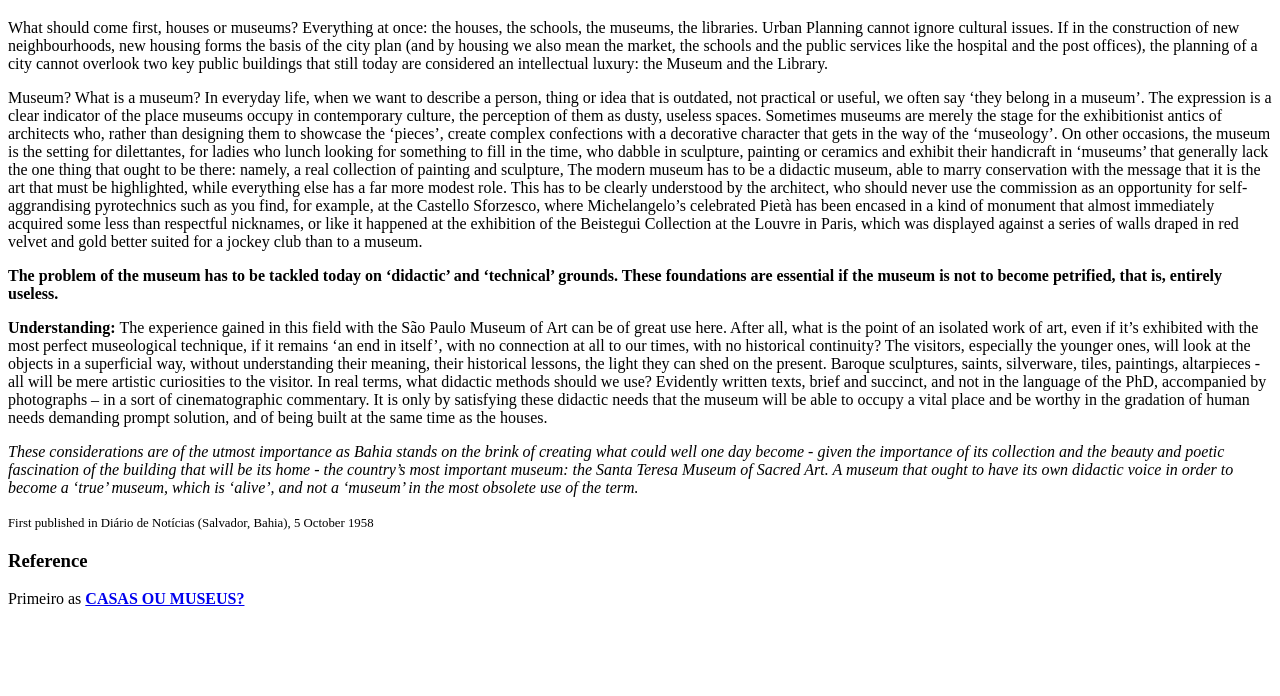
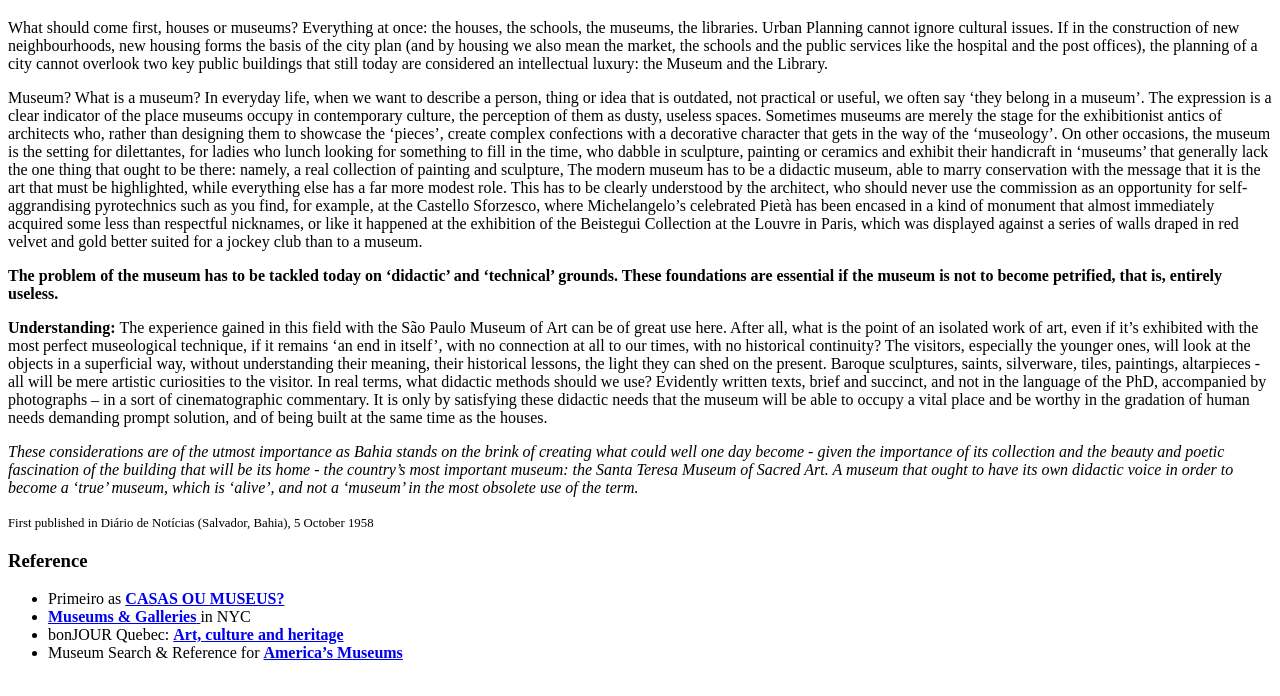
Before and after one commit to Tenlercy/HTML-TAG-PRACTICE, a plain HTML site: page INDEX 1.HTML in a window 1280 px wide. Shown: the part 100-796 px from the top of the page. Drawn offline with Linux system fonts and the light colour scheme.

Commit message:
Update INDEX 1.HTML

```diff
--- a/INDEX 1.HTML
+++ b/INDEX 1.HTML
@@ -36,9 +36,27 @@ What should come first, houses or museums? Everything at once: the houses, the s
 
 <h3><b>Reference</b></h3>
 
-<P>
-    Primeiro as
-    <a href="https://tenlercy.github.io/HTML-TAG-PRACTICE/INDEX2.HTML">
-        <strong>CASAS OU MUSEUS?</strong>
-    </a>
-</P>
+<ul>
+    <li>Primeiro as
+        <a href="https://tenlercy.github.io/HTML-TAG-PRACTICE/INDEX2.HTML">
+            <strong>CASAS OU MUSEUS?</strong>
+        </a>
+    </li>
+    <li>
+        <a href="https://www.nycgo.com/things-to-do/museums-galleries/">
+            <strong>Museums & Galleries</strong>
+        </a>
+        in NYC
+    </li>
+    <li>bonJOUR Quebec:
+        <a href="https://www.bonjourquebec.com/en-us/to-see-and-do/art-culture-and-heritage">
+            <strong>Art, culture and heritage</strong>
+        </a>
+    </li>
+    <li>Museum Search & Reference for
+        <a href="https://museum-search.com/">
+            <strong>America’s Museums</strong>
+        </a>
+    </li>
+
+</ul>
```
